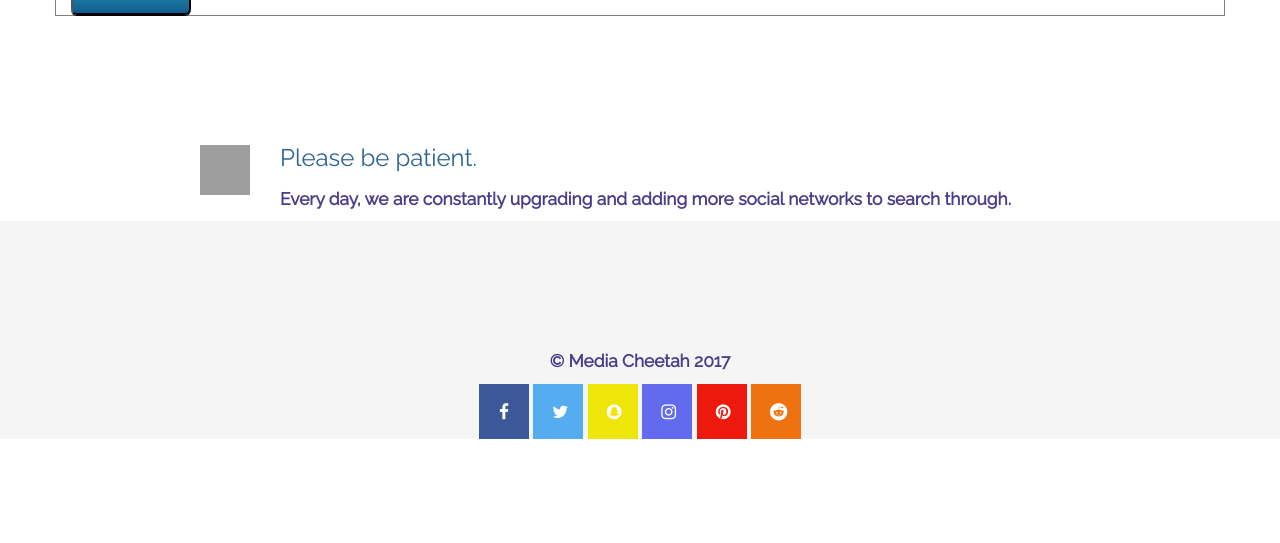
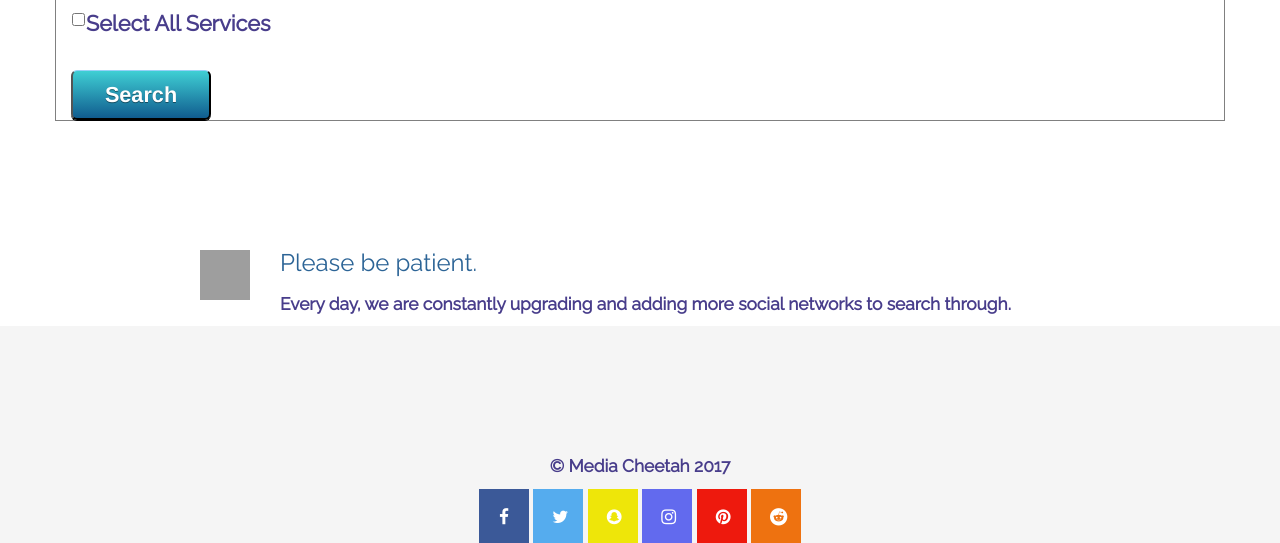
Before and after one commit to sczapuchlak/encyclopedia, a Flask app: template templates/home.html in a window 1280 px wide. Shown: the part 603-1146 px from the top of the page. Before the commit the page ends 1042 px from the top, so only its background shows below. Run offline with Flask 2, Linux system fonts and the light colour scheme; the template is opened without the code that fills it, so the values that code supplies are empty; some libraries are stand-ins or nearby versions; grey boxes are pictures that could not be loaded.

Commit message:
add an "all search" option on search page to get all services queried / modified the labels for search services, so when you click the label it checks the box (easier usability). Also made the font bigger. Added the search all option, when if clicked, clicks all the options. if clicked again, unchecks the options. Also added, "not a user..." to the login page, which redirects you to the sign up, in case you dont have credentials

```diff
--- a/static/css/home.css
+++ b/static/css/home.css
@@ -16,7 +16,7 @@ input[type=text]:focus {
     width: 100%;
 }
   #term {
-  font-size: 18pt;
+  font-size: 16t;
   padding: 5px;
   font-family: sans-serif;
   width: 250px;
--- a/static/scripts/home.js
+++ b/static/scripts/home.js
@@ -10,7 +10,6 @@ window.onload = function() {
         'hippopotamus',
         'banana',
         'fruit',
-        'hippopotamus',
     ];
 
     function keyPressed(event) {
@@ -52,6 +51,5 @@ window.onload = function() {
         }
     }
 
-    const cheetahMeow = new Audio();
-    cheetahMeow.src = url("http://www.kessels.com/CatSounds/lion3.wav")
-};
+
+   };
--- a/templates/home.html
+++ b/templates/home.html
@@ -45,9 +45,35 @@
   display: block;
   width: 100%;
 }
+input[type="checkbox"] {
+    display: inline-block;
+    width: 15px;
+    vertical-align: top;
+}
+
+.label-text {
+  display: inline-block;
+    font-size: 40pt;
+  width: 200px;
+  word-break: break-all;
+}
+label{
+    font-size: 125%
+}
 
 </style>
+<script>
+    function toggle(source) {
+  checkboxes = document.getElementsByName('services');
+        let i = 0, n = checkboxes.length;
+        for(; i<n; i++) {
+    checkboxes[i].checked = source.checked;
+        }}
+  const cheetahMeow = new Audio();
+    cheetahMeow.src = url("http://www.kessels.com/CatSounds/lion3.wav");
 
+
+</script>
 </head>
 <body style="padding-top:5pt;text-shadow: 2px 1px 2px rgba(150, 150, 150, 0);color: darkslateblue; font-family: 'Raleway', sans-serif; font-weight: 600;
                         font-size: 13pt">
@@ -61,21 +87,22 @@
                 <h3 align="left" style="color: black;padding-bottom: 30px;padding-top: 30px; font-size: 24pt" ;> Please enter a search keyword:</h3>
                 <h4>Example: cat</h4><br/>
                 <form autocomplete="on" action="/search" method="post">
-                    <input type="text" name="term" id="term" placeholder="Search..." autofocus />
+                    <input type="text" style="font-size: 125%" name="term" id="term" placeholder="search..." autofocus />
                   <div id="predictive" class="hidden">
                   </div>
 
                    <br /><br />
+                    <label >
+                       <input class="checkbox" type="checkbox" name="services" value="Twitter"/>
+                    Twitter</label><br /><br />
                     <label>
-                       <input class="checkbox" type="checkbox" name="services" value="Twitter"/>
-                    </label>Twitter<br /><br />
+                        <input class="checkbox" type="checkbox" name="services" value="Giphy"/>Giphy</label><br /><br />
                     <label>
-                        <input class="checkbox" type="checkbox" name="services" value="Giphy"/>
-                    </label>Giphy<br /><br />
+                        <input class="checkbox" type="checkbox" name="services" value="Flickr"/>Flickr</label><br />
+                    <h2>OR</h2>
                     <label>
-                        <input class="checkbox" type="checkbox" name="services" value="Flickr"/>
-                    </label>Flickr<br /><br />
-                    <button class="button" onmousedown="cheetahMeow.play();"><i class="fa fa-search" style="width: 60pt;height: 10pt;text-align: center">Search</i></button>
+                    <input class="checkbox" type="checkbox" name="services" value="SelectAll" onClick="toggle(this)"/>Select All Services</label><br /><br />
+                    <button class="button" style="height: 50px; width: 140px;font-size: 125%" onmousedown="cheetahMeow.play();">Search</button>
                 </form>
             </div>
             <div class="col-lg-6">
--- a/templates/login.html
+++ b/templates/login.html
@@ -45,7 +45,8 @@
                         </br>
                         </br>
                         <button type="submit" style=" font-size: 16pt ">Sign In</button><br/>
-                    <span style="color: red">{{error_text}}</span>
+                    <span style="color: red">{{error_text}}</span><br/>
+         <span> Not a user? <a href="signup.html">Click here to sign up.</a></span>
                 </form>
                 </div>
             <div class="col-lg-4">
```
Also changed, not shown: 1 other file.
